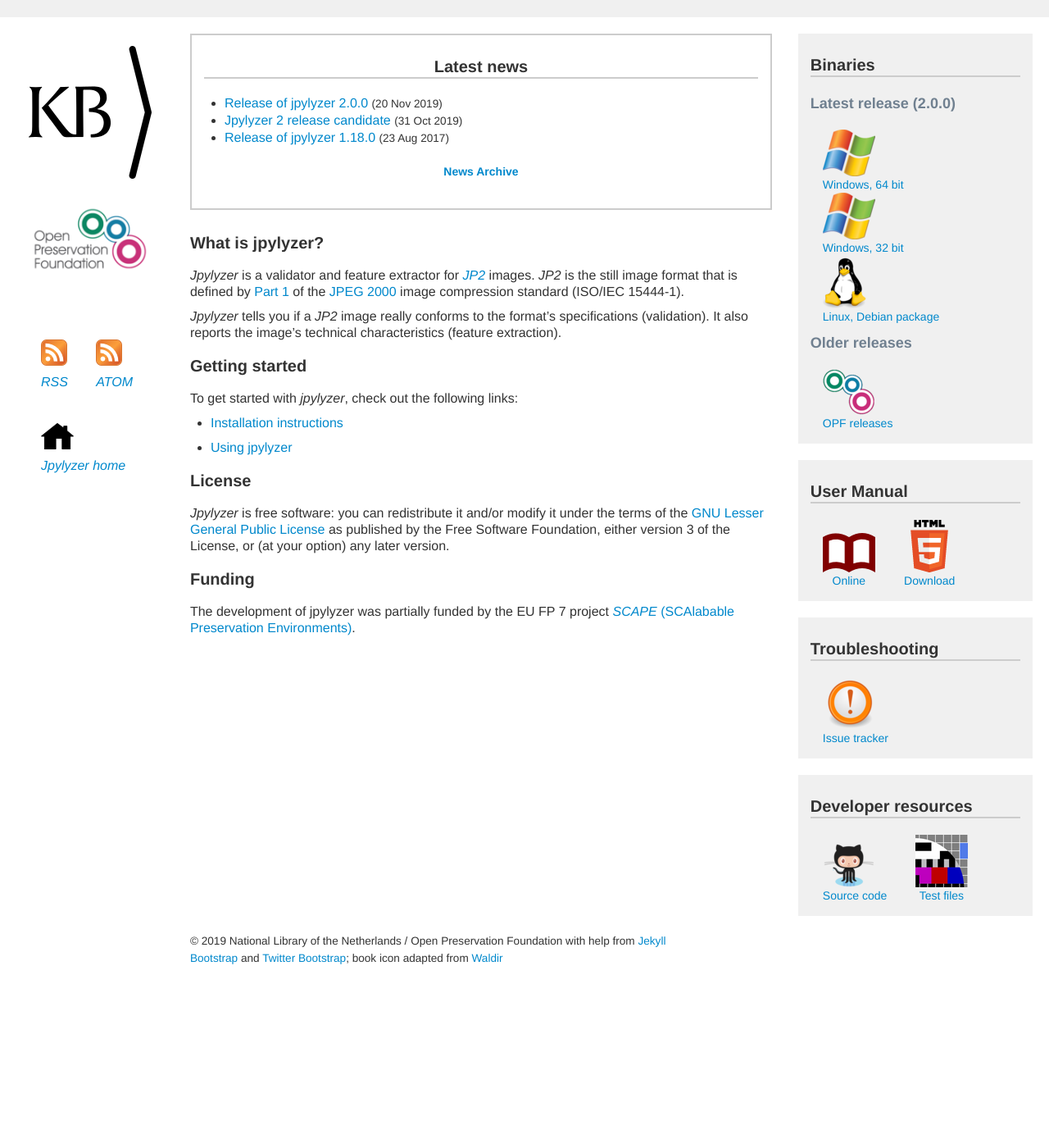
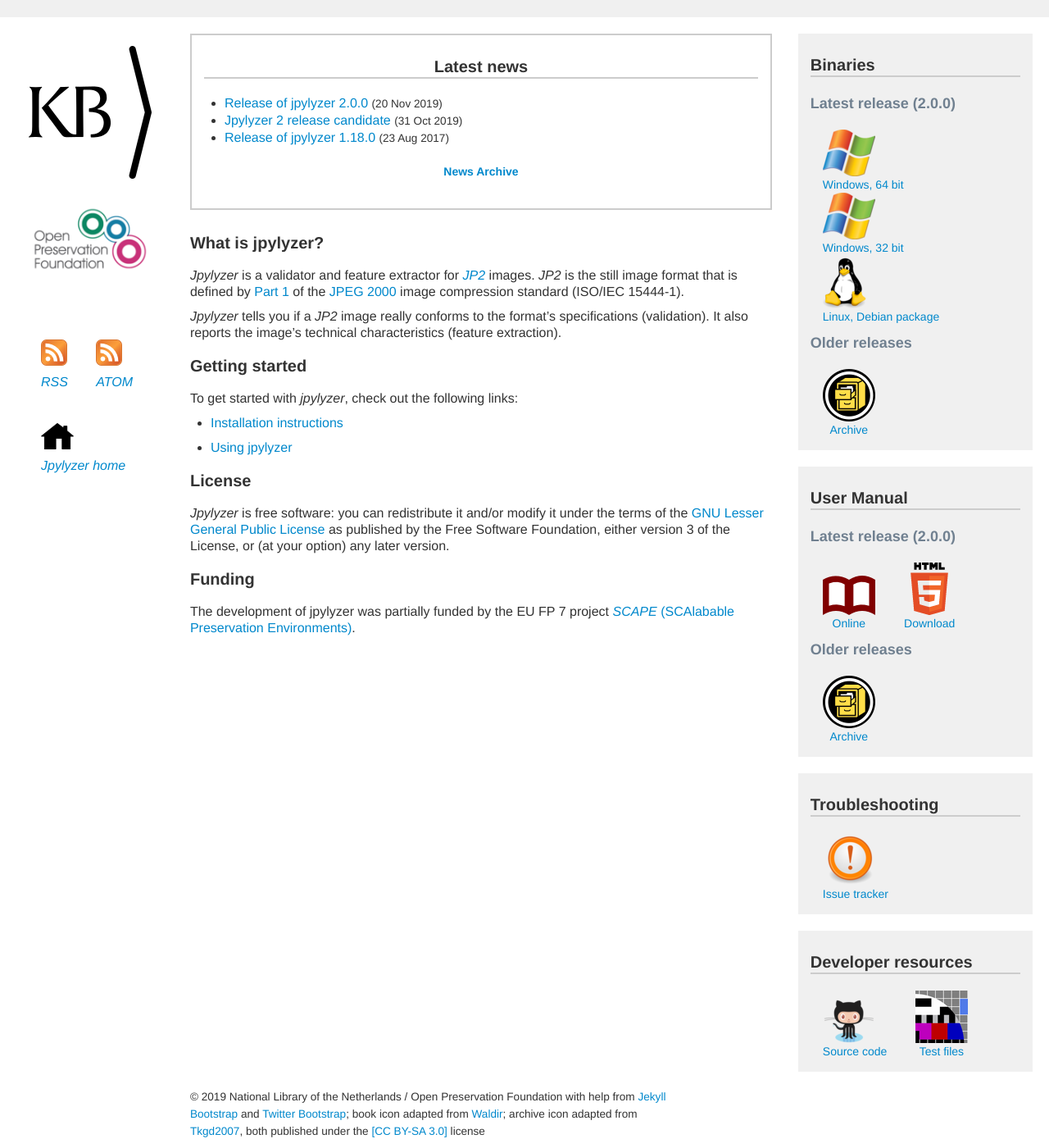
Before and after one commit to openpreserve/jpylyzer, a Jekyll site: the page built from index.html, in a window 1280 px wide and 1400 px high, scrolled down 282 px. Shown: the whole window at 82% size. Built offline with Jekyll 4.4.1, drawn with Linux system fonts in a browser that asks for light colours; Markdown is read by kramdown in place of the engine named in the settings; the list of posts is cut into pages by our own code; before the commit the page ends 1471 px from its top, so only the background shows below that.

Commit message:
added icons for binaries and user manual archives

```diff
--- a/_includes/themes/twitter/default.html
+++ b/_includes/themes/twitter/default.html
@@ -130,9 +130,9 @@
           <h3>Older releases</h3>
 
           <figure>
-		        <a href="https://software.openpreservation.org/releases/jpylyzer"><img src="{{ BASE_PATH }}/images/opf-logo-notext-64x56.png" alt="Debian"  width="64" height="56"></a>
+		        <a href="https://software.openpreservation.org/releases/jpylyzer"><img src="{{ BASE_PATH }}/images/archive-64x64.png" alt="Archive"  width="64" height="64"></a>
             <figcaption>
-		          <a href="https://software.openpreservation.org/releases/jpylyzer">OPF releases</a>
+		          <a href="https://software.openpreservation.org/releases/jpylyzer">Archive</a>
 		        </figcaption>
           </figure>
 
@@ -140,6 +140,8 @@
 
         <div class="sidebar">
         <h2>User Manual</h2>
+
+        <h3>Latest release ({{ site.binVersion }})</h3>
 
         <figure>
 		      <a href="{{ BASE_PATH }}/doc/latest/userManual.html"><img src="{{ BASE_PATH }}/images/book_icon.png" alt="Manual"  width="64" height="48"></a>
@@ -152,6 +154,17 @@
 		      <a href="{{ BASE_PATH }}/doc/latest/{{ site.userManualName }}" download><img src="{{ BASE_PATH }}/images/HTML5_Logo_64.png" alt="HTML"  width="64" height="64"></a>
           <figcaption>
             <a href="{{ BASE_PATH }}/doc/latest/{{ site.userManualName }}" download>Download</a>
+          </figcaption>
+        </figure>
+
+        <br>
+
+        <h3>Older releases</h3>
+
+        <figure>
+          <a href="{{ BASE_PATH }}/doc/"><img src="{{ BASE_PATH }}/images/archive-64x64.png" alt="Archive" width="64" height="64"></a>
+          <figcaption>
+            <a href="{{ BASE_PATH }}/doc/">Archive</a>
           </figcaption>
         </figure>
 
@@ -201,7 +214,7 @@
 	    <!-- Column center (footer text) -->
 	      <p><small>&copy; {{ site.time | date: '%Y' }} {{ site.author.name }}
         with help from <a href="http://jekyllbootstrap.com" target="_blank" title="The Definitive Jekyll Blogging Framework">Jekyll Bootstrap</a>
-        and <a href="https://getbootstrap.com/" target="_blank">Twitter Bootstrap</a>; book icon adapted from <a href="https://commons.wikimedia.org/wiki/File:Black_book_icon.svg" target="_blank">Waldir</a></small></p>
+        and <a href="https://getbootstrap.com/" target="_blank">Twitter Bootstrap</a>; book icon adapted from <a href="https://commons.wikimedia.org/wiki/File:Black_book_icon.svg" target="_blank">Waldir</a>; archive icon adapted from <a href="https://commons.wikimedia.org/wiki/File:TK_archive_icon.svg" target="_blank">Tkgd2007</a>, both published under the <a href="https://creativecommons.org/licenses/by-sa/3.0" target="_blank">[CC BY-SA 3.0]</a> license</small></p>
     </div>
 
     <div class="span4">
```
Also changed, not shown: doc/index.html (added, +104 -0 lines), images/TK_archive_icon.svg (added), images/archive-64x64.png (added). Lines whose indentation alone changed are shown as unchanged.
